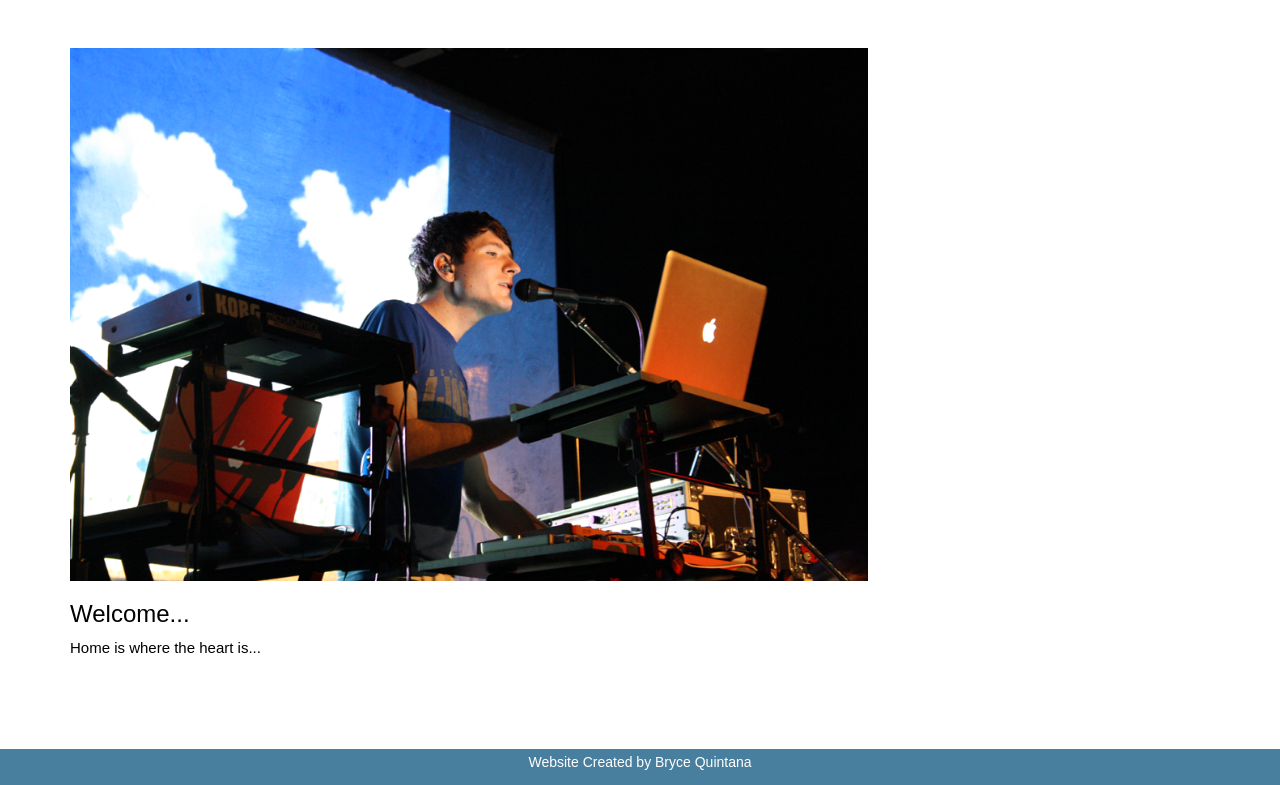
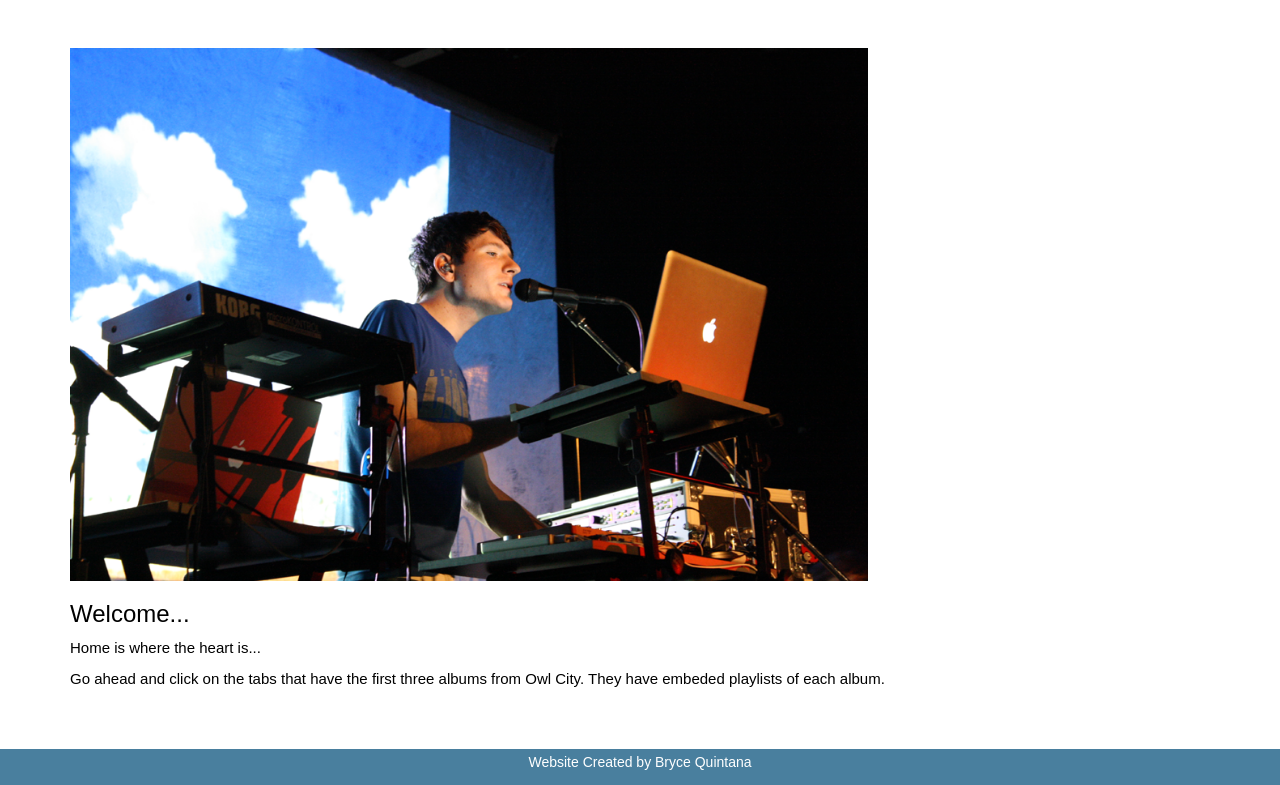
Before and after one commit to musicmaker773/OwlCityWebsite, a plain HTML site: page index.html in a window 1280 px wide. Shown: the part 378-1163 px from the top of the page. Drawn offline with nearby package versions, Linux system fonts and the light colour scheme.

Commit message:
Update index.html

```diff
--- a/index.html
+++ b/index.html
@@ -82,6 +82,7 @@ iframe {
                 <img src="Owlcity.png" alt="Owl City Stock Picture" style="width:70%">
                 <h3>Welcome...</h3>
                 <p>Home is where the heart is...</p>
+		<p>Go ahead and click on the tabs that have the first three albums from Owl City. They have embeded playlists of each album.</p>
             </div>
         </div>
     </div>
```
